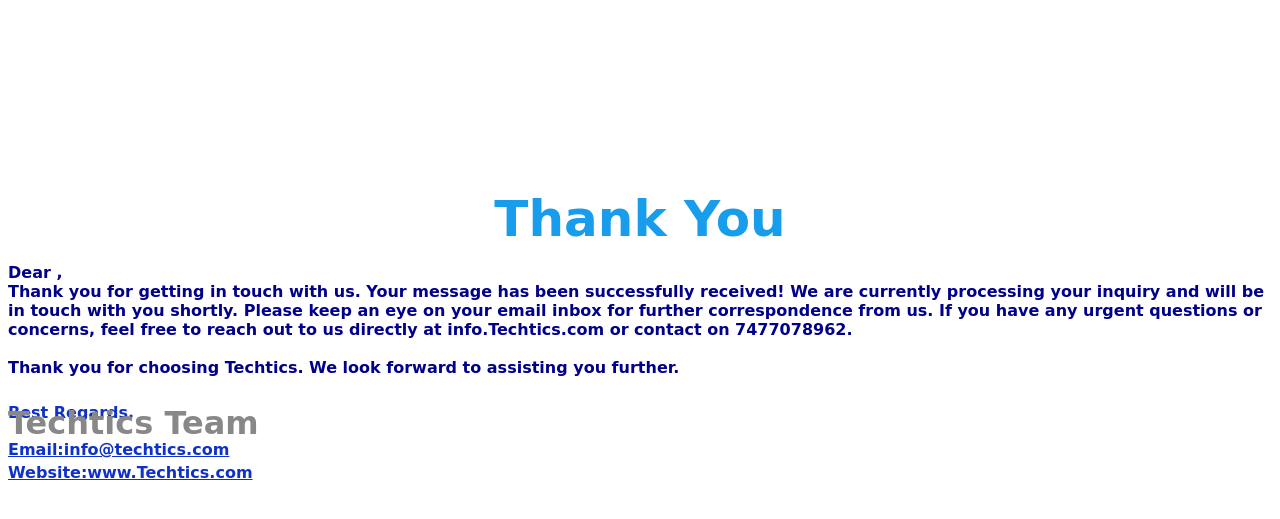
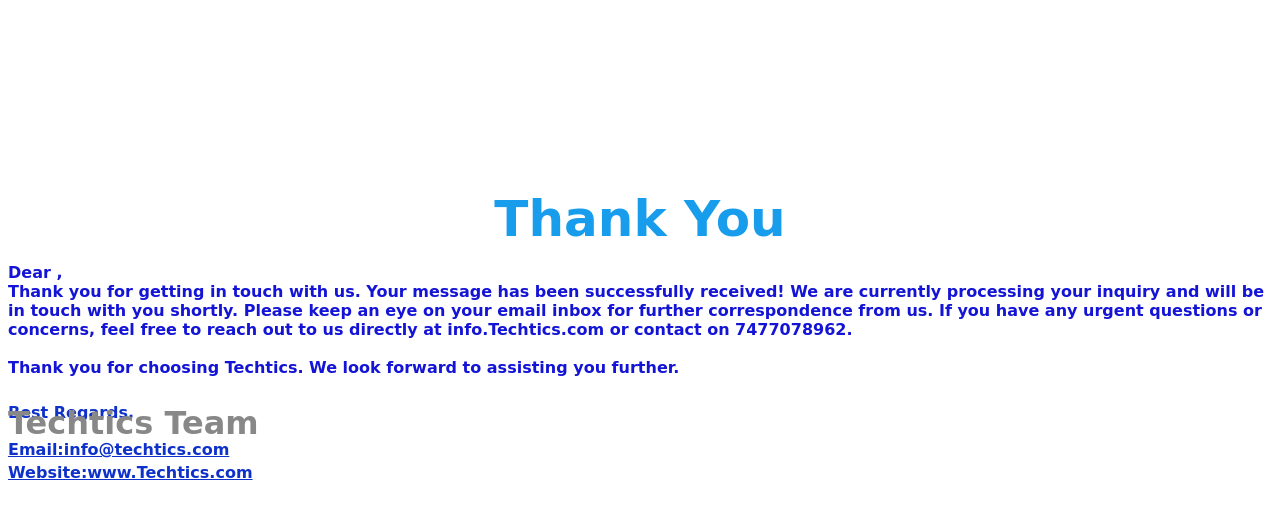
Before and after one commit to 1Shivbaba/Web-Development-project, a Django app: template templates/welcome.html in a window 1280 px wide. Shown: the top 519 px of the page. Run offline with Django 5.2, Linux system fonts and the light colour scheme; the template is opened without the code that fills it, so the values that code supplies are empty.

Commit message:
change color

```diff
--- a/templates/welcome.html
+++ b/templates/welcome.html
@@ -9,7 +9,7 @@
         .cont
         {
             font-size: medium;
-            color: darkblue;
+            color: rgb(20, 20, 214);
             font-family:cursive;
             text-align: left;
 
```
